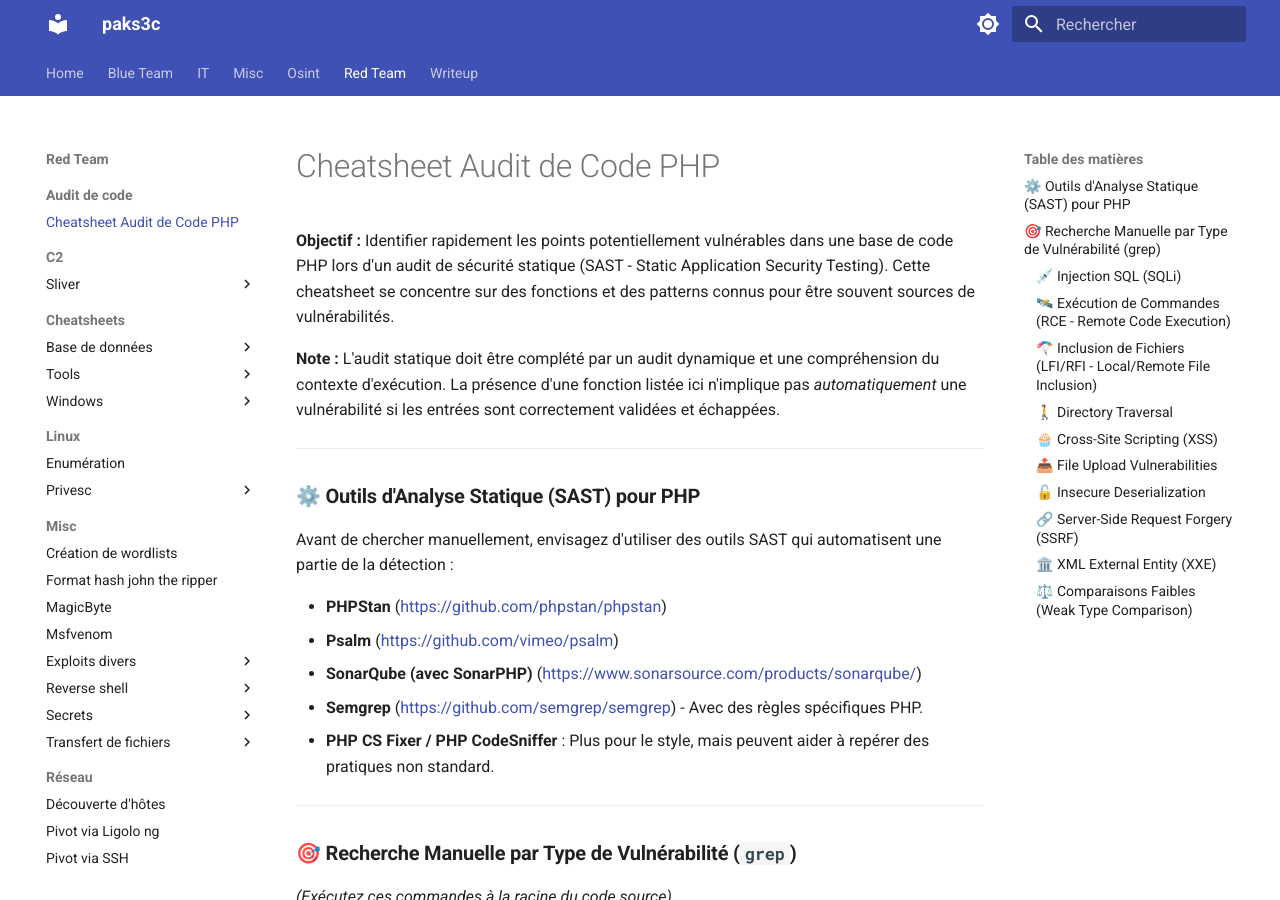
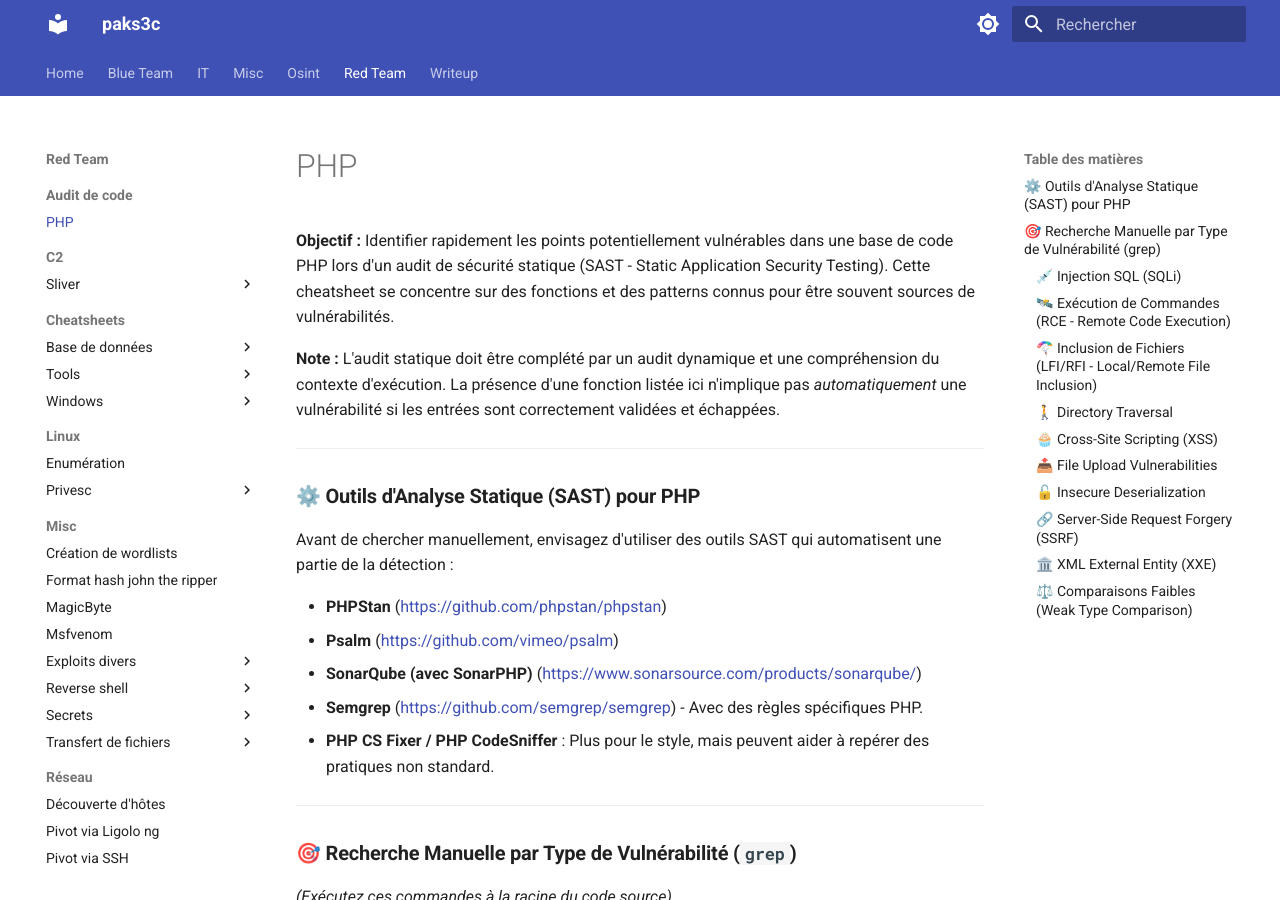
Before and after one commit to pakdekro/notes, an MkDocs documentation site: the page built from docs/Red Team/Audit de code/PHP.md, in a window 1280 px wide and 900 px high. Built offline with MkDocs 1.6.1 and Material for MkDocs 9.7.7, drawn with Linux system fonts in a browser that asks for light colours.

Commit message:
Update PHP.md

```diff
--- a/docs/Red Team/Audit de code/PHP.md
+++ b/docs/Red Team/Audit de code/PHP.md
@@ -1,4 +1,3 @@
-# Cheatsheet Audit de Code PHP
 
 **Objectif :** Identifier rapidement les points potentiellement vulnérables dans une base de code PHP lors d'un audit de sécurité statique (SAST - Static Application Security Testing). Cette cheatsheet se concentre sur des fonctions et des patterns connus pour être souvent sources de vulnérabilités.
 
```
